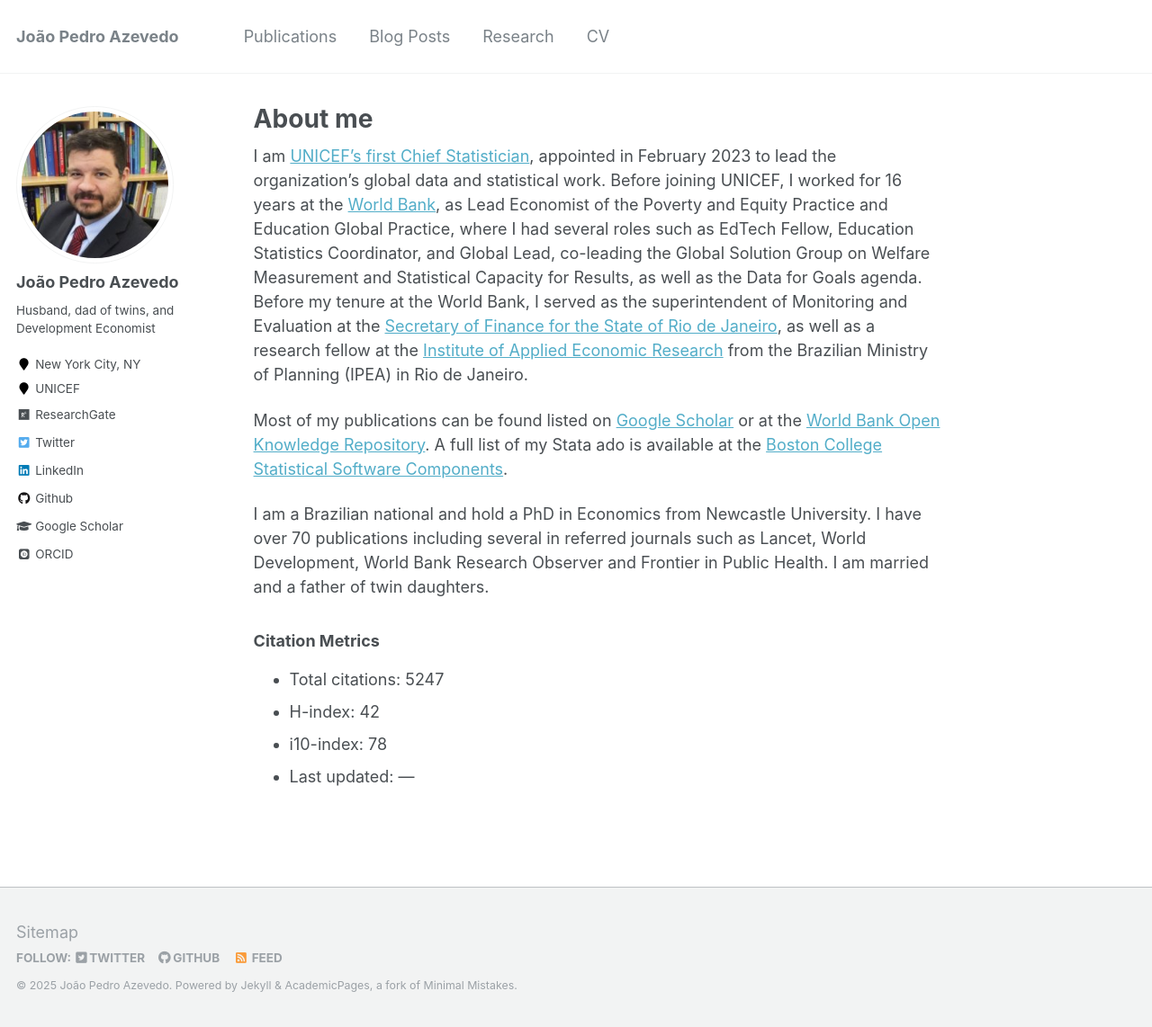
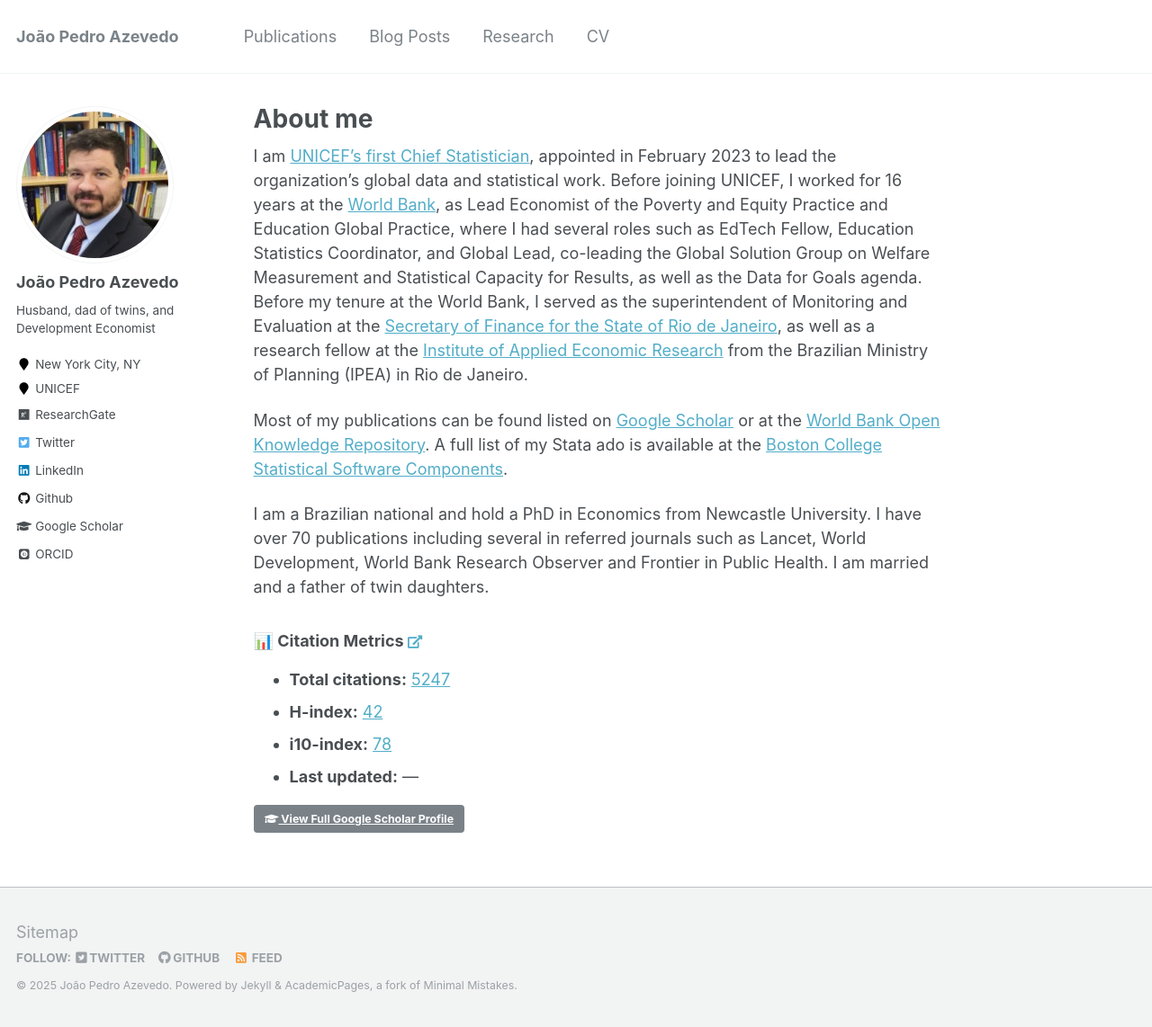
Before and after one commit to jpazvd/jpazvd.github.io, a Jekyll site: the page built from _pages/about.md, in a window 1280 px wide and 1142 px high. Shown: the whole window at 90% size. Built offline with Jekyll 4.4.1, drawn with Linux system fonts in a browser that asks for light colours; some web fonts are replaced.

Commit message:
Adds citation metrics to the site
Implements a section to display citation metrics, including total citations, h-index, and i10-index, fetched from a data file.
Links to Google Scholar profile if available, improving the author's online presence and providing easy access to citation data.

```diff
--- a/_includes/citation-metrics.html
+++ b/_includes/citation-metrics.html
@@ -1,14 +1,48 @@
 {% assign metrics = site.data.citations %}
+{% assign author = site.author %}
 <div class="citation-metrics">
-  <h3>Citation Metrics</h3>
+  <h3>📊 Citation Metrics
+    {% if author.googlescholar %}
+      <a href="{{ author.googlescholar }}" target="_blank" title="View Google Scholar Profile">
+        <i class="fas fa-external-link-alt" style="font-size: 0.8em;"></i>
+      </a>
+    {% endif %}
+  </h3>
   {% if metrics and metrics.summary %}
     <ul>
-      <li>Total citations: {{ metrics.summary.total_citations | default: '—' }}</li>
-      <li>H-index: {{ metrics.summary.h_index | default: '—' }}</li>
-      <li>i10-index: {{ metrics.summary.i10_index | default: '—' }}</li>
-      <li>Last updated: {{ metrics.fetched_at | default: '—' }}</li>
+      <li><strong>Total citations:</strong>
+        {% if author.googlescholar %}
+          <a href="{{ author.googlescholar }}" target="_blank">{{ metrics.summary.total_citations | default: '—' }}</a>
+        {% else %}
+          {{ metrics.summary.total_citations | default: '—' }}
+        {% endif %}
+      </li>
+      <li><strong>H-index:</strong>
+        {% if author.googlescholar %}
+          <a href="{{ author.googlescholar }}" target="_blank">{{ metrics.summary.h_index | default: '—' }}</a>
+        {% else %}
+          {{ metrics.summary.h_index | default: '—' }}
+        {% endif %}
+      </li>
+      <li><strong>i10-index:</strong>
+        {% if author.googlescholar %}
+          <a href="{{ author.googlescholar }}" target="_blank">{{ metrics.summary.i10_index | default: '—' }}</a>
+        {% else %}
+          {{ metrics.summary.i10_index | default: '—' }}
+        {% endif %}
+      </li>
+      <li><strong>Last updated:</strong> {{ metrics.fetched_at | default: '—' }}</li>
     </ul>
+    {% if author.googlescholar %}
+      <p><a href="{{ author.googlescholar }}" target="_blank" class="btn btn--primary btn--small">
+        <i class="fas fa-graduation-cap"></i> View Full Google Scholar Profile
+      </a></p>
+    {% endif %}
   {% else %}
-    <p><em>Metrics will appear here when available.</em></p>
+    <p><em>Metrics will appear here when available.</em>
+      {% if author.googlescholar %}
+        <a href="{{ author.googlescholar }}" target="_blank">View Google Scholar Profile</a>
+      {% endif %}
+    </p>
   {% endif %}
 </div>
```
Also changed, not shown: _data/citations.yml (+19 -8 lines).
